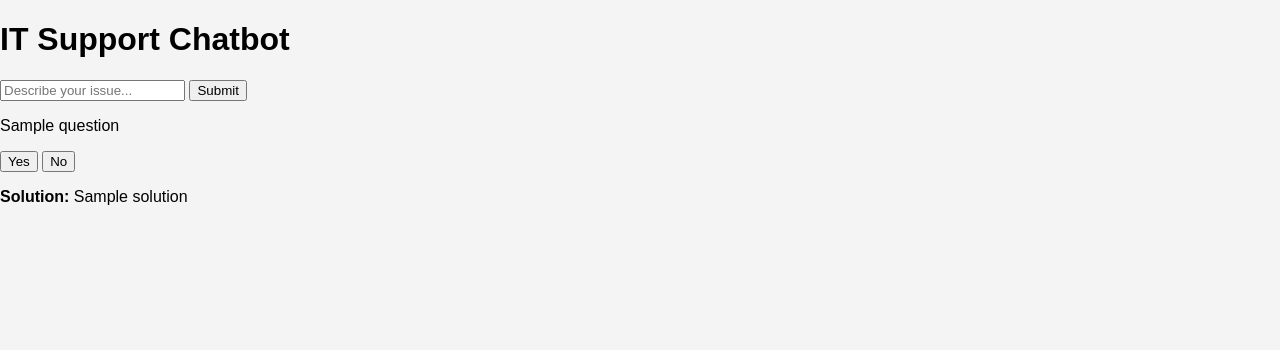
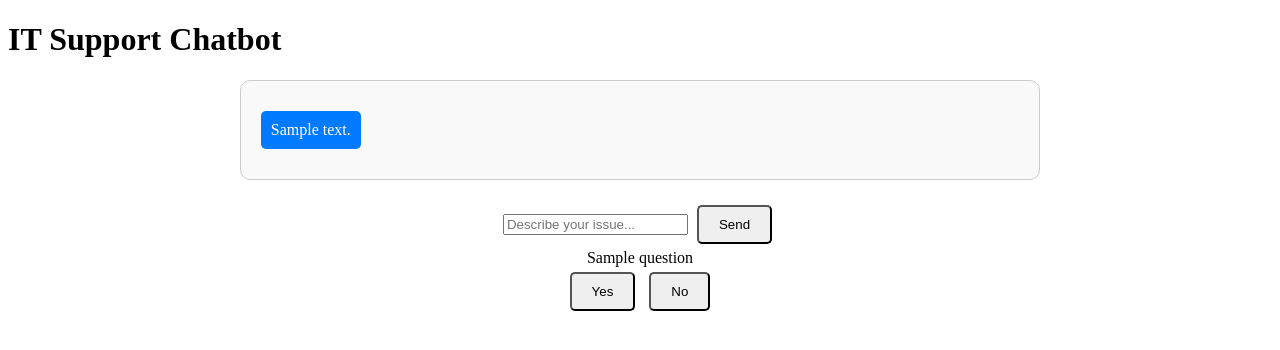
Before and after one commit to VinPal5554/ITSupportChatbot, a Flask app: template templates/index.html in a window 1280 px wide. Shown: the top 350 px of the page. Run offline with Flask 3, Linux system fonts and the light colour scheme; the template is opened without the code that fills it: most values are stand-ins (such as "Sample title", 1, 10 or a date in 2020).

Commit message:
Replaced NLP with keyword matching
Realised NLP for this case was over the top for what I was trying to achieve and was confusing myself. Simply matching the user input works better. Adjusted HTML/CSS to display message history similar to a text conversation. Incorporated random secret key for security.

```diff
--- a/app.py
+++ b/app.py
@@ -1,11 +1,13 @@
-from flask import Flask, request, jsonify, render_template
-import stanza
+from flask import Flask, request, render_template, session
 import sqlite3
+import os
 
-# Load the NLP pipeline
-nlp = stanza.Pipeline(lang='en')
+app = Flask(__name__)
 
-# Basic categories (this will be expanded later)
+# Setting a secret key (random key for production)
+app.secret_key = os.urandom(24)  # Generates a 24-byte random secret key
+
+# Basic categories
 CATEGORIES = {
     "network": ["wifi", "internet", "router", "ethernet"],
     "microsoft": ["office", "outlook", "windows", "word", "excel"],
@@ -16,132 +18,88 @@ CATEGORIES = {
     "security": ["antivirus", "firewall", "hacked", "malware"]
 }
 
-app = Flask(__name__)
-
-# Classify user issue
-def classify_issue(user_input):
-    doc = nlp(user_input)
-    for word in doc.iter_tokens():
-        for category, keywords in categories.items():
-            if word.text.lower() in keywords:
-                return category
-    return "unknown"
-
-# Fetch first question from database
-def get_first_question(category):
-    conn = sqlite3.connect('decision_tree.db')
-    cursor = conn.cursor()
-    cursor.execute("SELECT id, question FROM decision_tree WHERE category=? LIMIT 1", (category,))
-    row = cursor.fetchone()
-    conn.close()
-    return row
-
-# Fetch next question based on user's response
-def get_next_question(question_id, response):
-    conn = sqlite3.connect('decision_tree.db')
-    cursor = conn.cursor()
-    if response == "yes":
-        cursor.execute("SELECT id, question FROM decision_tree WHERE id=?", (question_id,))
-    else:
-        cursor.execute("SELECT id, question FROM decision_tree WHERE id=?", (question_id,))
-    row = cursor.fetchone()
-    conn.close()
-    return row
-
 @app.route('/')
 def home():
     return render_template('index.html')
-
 
 @app.route('/ask', methods=['POST'])
 def ask():
     user_input = request.form['user_input']  # Get user input from form
 
-    # Here, use NLP (Stanza) to determine the category
-    if "wifi" in user_input.lower() or "internet" in user_input.lower():
-        category = "network"
-    elif "slow" in user_input.lower() or "lag" in user_input.lower():
-        category = "performance"
-    else:
-        category = "unknown"
+    # Use predefined categories to match user input
+    category = "unknown"
+    for cat, keywords in CATEGORIES.items():
+        if any(keyword in user_input.lower() for keyword in keywords):
+            category = cat
+            break  # Once a match is found, stop searching further
+
+    # Store the category in session
+    session['category'] = category
 
     conn = sqlite3.connect('decision_tree.db')
     cursor = conn.cursor()
 
-    # Fetch the first question for the identified category
+    # Fetch the first question for the identified category from the database
     cursor.execute("SELECT id, question FROM decision_tree WHERE category = ? LIMIT 1", (category,))
     row = cursor.fetchone()
+    conn.close()
 
     if row:
         question_id, question = row
-        return render_template('index.html', question=question, question_id=question_id)
+        # Store the current question ID in session
+        session['question_id'] = question_id
+
+        # Initialize the conversation history if it doesn't exist
+        if 'conversation_history' not in session:
+            session['conversation_history'] = []
+
+        # Append the question to the conversation history
+        session['conversation_history'].append({'role': 'bot', 'message': question})
+
+        return render_template('index.html', conversation_history=session['conversation_history'], question=question)
     else:
-        return render_template('index.html', response="Sorry, I couldn't identify the issue.")
+        return render_template('index.html', response="Sorry, I couldn't identify the issue. Please try rephrasing.")
 
-    conn.close()
+@app.route('/response', methods=['POST'])
+def response():
+    # Get the user's response (yes/no)
+    user_response = request.form['response']
+    question_id = session.get('question_id')  # Get the current question ID from session
 
-
-@app.route('/answer', methods=['POST'])
-def answer():
-    user_response = request.form['response']  # "yes" or "no"
-    current_question_id = request.form['question_id']  # Get the current question ID
-
+    # Logic to determine the next question based on the response
     conn = sqlite3.connect('decision_tree.db')
     cursor = conn.cursor()
 
-    # Fetch the next question based on the user’s response
-    cursor.execute("SELECT yes_response, no_response FROM decision_tree WHERE id = ?", (current_question_id,))
-    row = cursor.fetchone()
+    # Fetch the next question based on the current question ID and user's response
+    if user_response.lower() == 'yes':
+        cursor.execute("SELECT yes_response FROM decision_tree WHERE id = ?", (question_id,))
+    else:
+        cursor.execute("SELECT no_response FROM decision_tree WHERE id = ?", (question_id,))
 
-    if row:
-        next_question_id = row[0] if user_response == "yes" else row[1]
+    next_question_id = cursor.fetchone()
 
-        # If the next step is a number, it’s another question ID; otherwise, it's a solution
-        if next_question_id.isdigit():
-            cursor.execute("SELECT question FROM decision_tree WHERE id = ?", (next_question_id,))
-            next_question = cursor.fetchone()
-            if next_question:
-                return render_template('index.html', question=next_question[0], question_id=next_question_id)
+    if next_question_id:
+        next_question_id = next_question_id[0]
+        cursor.execute("SELECT question FROM decision_tree WHERE id = ?", (next_question_id,))
+        next_question = cursor.fetchone()
+        conn.close()
+
+        if next_question:
+            # Store the next question ID in session
+            session['question_id'] = next_question_id
+
+            # Append the user's response and the bot's question to the conversation history
+            session['conversation_history'].append({'role': 'user', 'message': user_response})
+            session['conversation_history'].append({'role': 'bot', 'message': next_question[0]})
+
+            return render_template('index.html', conversation_history=session['conversation_history'],
+                                   question=next_question[0])
         else:
-            return render_template('index.html', solution=next_question_id)  # Display solution
-
-    conn.close()
-    return render_template('index.html', solution="Sorry, I couldn't find an answer.")
+            return render_template('index.html', response="Thank you for using the IT support chatbot!")
+    else:
+        conn.close()
+        return render_template('index.html', response="Sorry, no further questions available for this issue.")
 
 
 if __name__ == '__main__':
     app.run(debug=True)
-
-
-
-
-'''
-def categorize_issue(user_input):
-    """Analyzes user input and assigns it to a category."""
-    doc = nlp(user_input.lower())
-
-    extracted_words = set()
-
-    # Extract words and lemmas
-    for sentence in doc.sentences:
-        for word in sentence.words:
-            extracted_words.add(word.text.lower())  # Raw word
-            extracted_words.add(word.lemma.lower())  # Lemma form
-
-    # Extract Named Entities (NER)
-    for ent in doc.ents:
-        extracted_words.add(ent.text.lower())
-
-    # Debugging: Print extracted words
-    print(f"Extracted Keywords: {extracted_words}")
-
-    # Match against categories
-    for category, data in CATEGORIES.items():
-        for keyword in data["keywords"]:
-            if keyword in extracted_words:
-                print(f"Matched category: {category}")
-                return category  # Return the first match
-
-    print("No category matched, returning 'unknown'")
-    return "unknown"
-'''
--- a/static/style.css
+++ b/static/style.css
@@ -1,7 +1,38 @@
-/* Global Styles */
-body {
-  font-family: Arial, sans-serif;
-  background-color: #f4f4f4;
-  margin: 0;
-  padding: 0;
+.chat-container {
+    width: 60%;
+    margin: auto;
+    padding: 20px;
+    border: 1px solid #ccc;
+    border-radius: 10px;
+    background-color: #f9f9f9;
 }
+
+.message {
+    margin: 10px 0;
+    padding: 10px;
+    border-radius: 5px;
+    display: inline-block;
+}
+
+.bot-message {
+    background-color: #e0e0e0;
+    text-align: left;
+ }
+
+.user-message {
+    background-color: #007bff;
+    color: white;
+    text-align: right;
+}
+
+.input-container {
+    text-align: center;
+    margin-top: 20px;
+}
+
+button {
+    padding: 10px 20px;
+    margin: 5px;
+    cursor: pointer;
+    border-radius: 5px;
+}
--- a/templates/index.html
+++ b/templates/index.html
@@ -9,28 +9,34 @@
 <body>
     <h1>IT Support Chatbot</h1>
 
-    <form action="/ask" method="post">
-    <input type="text" name="user_input" placeholder="Describe your issue...">
-    <button type="submit">Submit</button>
-    </form>
+    <div class="chat-container">
+        <!-- Display the conversation -->
+        {% if conversation_history %}
+            {% for message in conversation_history %}
+                <div class="message {% if message.role == 'bot' %}bot-message{% else %}user-message{% endif %}">
+                    {{ message.message }}
+                </div>
+            {% endfor %}
+        {% endif %}
+    </div>
 
-    <form action="/answer" method="post">
-    <input type="hidden" name="question_id" value="{{ question_id }}">
-    <p>{{ question }}</p> <!-- Display the current question -->
-    <button type="submit" name="response" value="yes">Yes</button>
-    <button type="submit" name="response" value="no">No</button>
-    </form>
+    <div class="input-container">
+        <form action="/ask" method="POST">
+            <input type="text" name="user_input" placeholder="Describe your issue..." required>
+            <button type="submit">Send</button>
+        </form>
 
-    {% if solution %}
-        <p><strong>Solution:</strong> {{ solution }}</p>
-    {% endif %}
+        {% if question %}
+            <form action="/response" method="POST">
+                <div>{{ question }}</div>
+                <button type="submit" name="response" value="yes">Yes</button>
+                <button type="submit" name="response" value="no">No</button>
+            </form>
+        {% endif %}
+    </div>
 
 
 
-    <div id="question" style="display:none;">
-        <h2 id="question-text"></h2>
-        <input type="text" id="user-input" placeholder="Type your answer here...">
-        <button onclick="processAnswer()">Submit</button>
-    </div>
+
 </body>
 </html>
```
